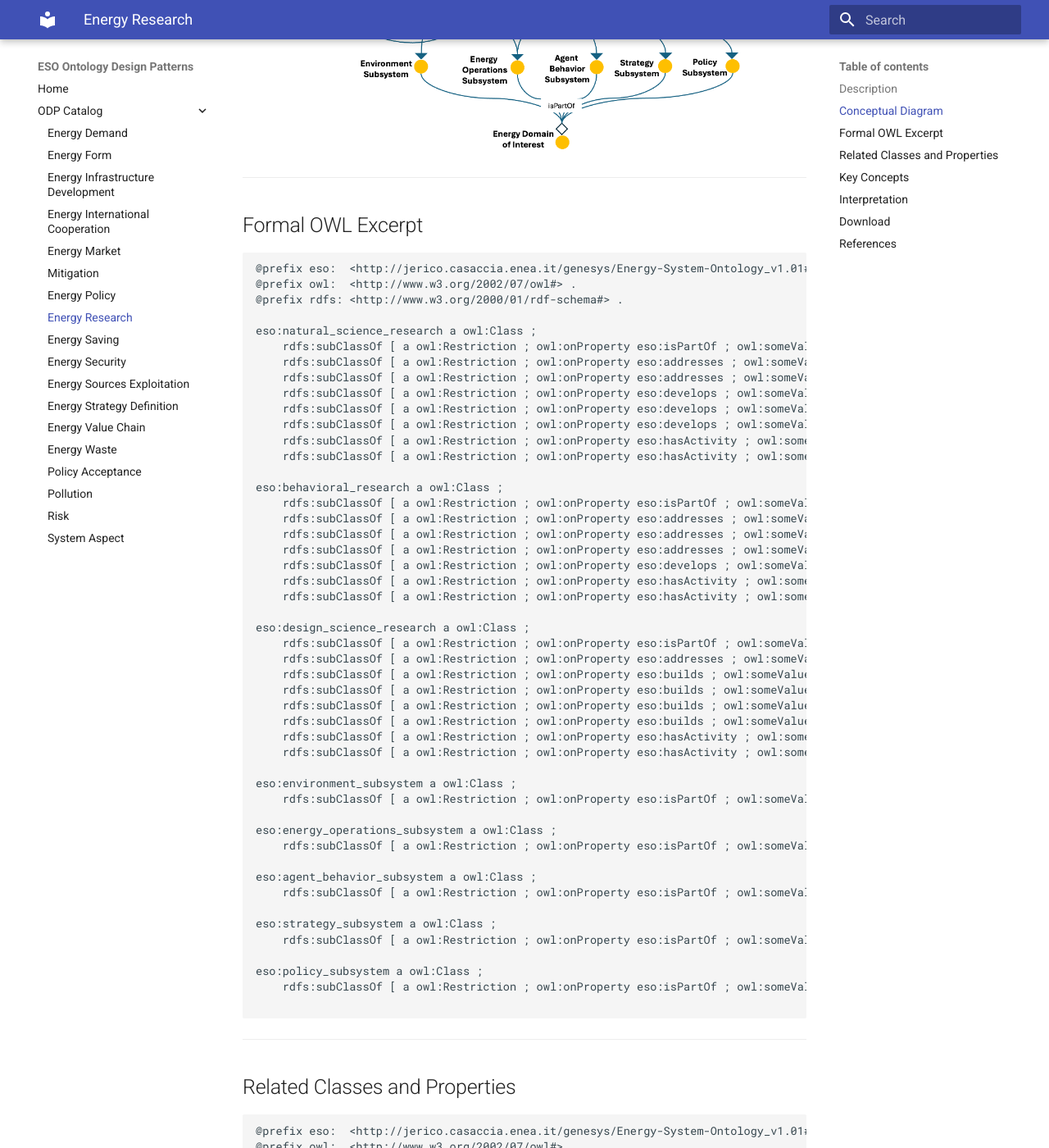
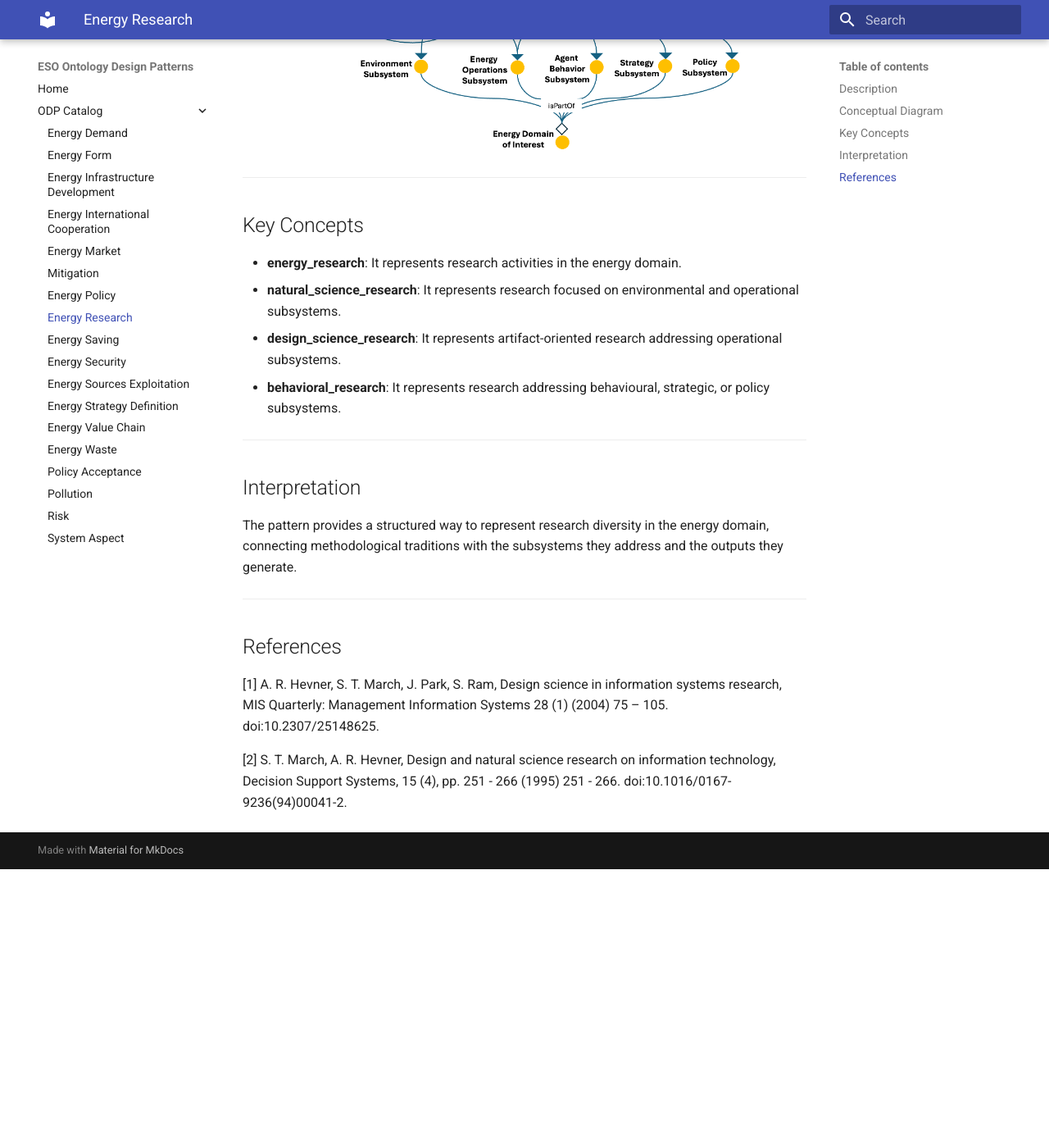
Before and after one commit to AntonioDeNicola/eso-odp-site, an MkDocs documentation site: the page built from docs/odp/energy-research.md, in a window 1280 px wide and 1400 px high, scrolled down 700 px. Shown: the whole window at 82% size. Built offline with MkDocs 1.6.1 and Material for MkDocs 9.7.7, drawn with Linux system fonts in a browser that asks for light colours; after the commit the page ends 1760 px from its top, so only the background shows below that; some of the changed text lies outside the part shown.

Commit message:
Update energy-research.md

````diff
--- a/docs/odp/energy-research.md
+++ b/docs/odp/energy-research.md
@@ -9,101 +9,6 @@ This pattern provides a structured semantic representation that can be reused ac
 
 ## Conceptual Diagram
 ![Energy Research ODP Diagram](../assets/images/energy-research.png)
-
----
-
-## Formal OWL Excerpt
-
-```turtle
-@prefix eso:  <http://jerico.casaccia.enea.it/genesys/Energy-System-Ontology_v1.01#> .
-@prefix owl:  <http://www.w3.org/2002/07/owl#> .
-@prefix rdfs: <http://www.w3.org/2000/01/rdf-schema#> .
-
-eso:natural_science_research a owl:Class ;
-    rdfs:subClassOf [ a owl:Restriction ; owl:onProperty eso:isPartOf ; owl:someValuesFrom eso:energy_research ] ;
-    rdfs:subClassOf [ a owl:Restriction ; owl:onProperty eso:addresses ; owl:someValuesFrom eso:environment_subsystem ] ;
-    rdfs:subClassOf [ a owl:Restriction ; owl:onProperty eso:addresses ; owl:someValuesFrom eso:energy_operations_subsystem ] ;
-    rdfs:subClassOf [ a owl:Restriction ; owl:onProperty eso:develops ; owl:someValuesFrom eso:theory ] ;
-    rdfs:subClassOf [ a owl:Restriction ; owl:onProperty eso:develops ; owl:someValuesFrom eso:natural_science_law ] ;
-    rdfs:subClassOf [ a owl:Restriction ; owl:onProperty eso:develops ; owl:someValuesFrom eso:natural_science_model ] ;
-    rdfs:subClassOf [ a owl:Restriction ; owl:onProperty eso:hasActivity ; owl:someValuesFrom eso:discovery ] ;
-    rdfs:subClassOf [ a owl:Restriction ; owl:onProperty eso:hasActivity ; owl:someValuesFrom eso:justification ] .
-
-eso:behavioral_research a owl:Class ;
-    rdfs:subClassOf [ a owl:Restriction ; owl:onProperty eso:isPartOf ; owl:someValuesFrom eso:energy_research ] ;
-    rdfs:subClassOf [ a owl:Restriction ; owl:onProperty eso:addresses ; owl:someValuesFrom eso:agent_behavior_subsystem ] ;
-    rdfs:subClassOf [ a owl:Restriction ; owl:onProperty eso:addresses ; owl:someValuesFrom eso:strategy_subsystem ] ;
-    rdfs:subClassOf [ a owl:Restriction ; owl:onProperty eso:addresses ; owl:someValuesFrom eso:policy_subsystem ] ;
-    rdfs:subClassOf [ a owl:Restriction ; owl:onProperty eso:develops ; owl:someValuesFrom eso:theory ] ;
-    rdfs:subClassOf [ a owl:Restriction ; owl:onProperty eso:hasActivity ; owl:someValuesFrom eso:discovery ] ;
-    rdfs:subClassOf [ a owl:Restriction ; owl:onProperty eso:hasActivity ; owl:someValuesFrom eso:justification ] .
-
-eso:design_science_research a owl:Class ;
-    rdfs:subClassOf [ a owl:Restriction ; owl:onProperty eso:isPartOf ; owl:someValuesFrom eso:energy_research ] ;
-    rdfs:subClassOf [ a owl:Restriction ; owl:onProperty eso:addresses ; owl:someValuesFrom eso:energy_operations_subsystem ] ;
-    rdfs:subClassOf [ a owl:Restriction ; owl:onProperty eso:builds ; owl:someValuesFrom eso:construct ] ;
-    rdfs:subClassOf [ a owl:Restriction ; owl:onProperty eso:builds ; owl:someValuesFrom eso:model ] ;
-    rdfs:subClassOf [ a owl:Restriction ; owl:onProperty eso:builds ; owl:someValuesFrom eso:method ] ;
-    rdfs:subClassOf [ a owl:Restriction ; owl:onProperty eso:builds ; owl:someValuesFrom eso:implementation ] ;
-    rdfs:subClassOf [ a owl:Restriction ; owl:onProperty eso:hasActivity ; owl:someValuesFrom eso:evaluation ] ;
-    rdfs:subClassOf [ a owl:Restriction ; owl:onProperty eso:hasActivity ; owl:someValuesFrom eso:build ] .
-
-eso:environment_subsystem a owl:Class ;
-    rdfs:subClassOf [ a owl:Restriction ; owl:onProperty eso:isPartOf ; owl:someValuesFrom eso:energy_domain_of_interest ] .
-
-eso:energy_operations_subsystem a owl:Class ;
-    rdfs:subClassOf [ a owl:Restriction ; owl:onProperty eso:isPartOf ; owl:someValuesFrom eso:energy_domain_of_interest ] .
-
-eso:agent_behavior_subsystem a owl:Class ;
-    rdfs:subClassOf [ a owl:Restriction ; owl:onProperty eso:isPartOf ; owl:someValuesFrom eso:energy_domain_of_interest ] .
-
-eso:strategy_subsystem a owl:Class ;
-    rdfs:subClassOf [ a owl:Restriction ; owl:onProperty eso:isPartOf ; owl:someValuesFrom eso:energy_domain_of_interest ] .
-
-eso:policy_subsystem a owl:Class ;
-    rdfs:subClassOf [ a owl:Restriction ; owl:onProperty eso:isPartOf ; owl:someValuesFrom eso:energy_domain_of_interest ] .
-
-```
-
----
-
-## Related Classes and Properties
-
-```turtle
-@prefix eso:  <http://jerico.casaccia.enea.it/genesys/Energy-System-Ontology_v1.01#> .
-@prefix owl:  <http://www.w3.org/2002/07/owl#> .
-
-eso:energy_research a owl:Class .
-eso:natural_science_research a owl:Class .
-eso:behavioral_research a owl:Class .
-eso:design_science_research a owl:Class .
-
-eso:environment_subsystem a owl:Class .
-eso:energy_operations_subsystem a owl:Class .
-eso:agent_behavior_subsystem a owl:Class .
-eso:strategy_subsystem a owl:Class .
-eso:policy_subsystem a owl:Class .
-eso:energy_domain_of_interest a owl:Class .
-
-eso:theory a owl:Class .
-eso:natural_science_law a owl:Class .
-eso:natural_science_model a owl:Class .
-
-eso:construct a owl:Class .
-eso:model a owl:Class .
-eso:method a owl:Class .
-eso:implementation a owl:Class .
-
-eso:discovery a owl:Class .
-eso:justification a owl:Class .
-eso:build a owl:Class .
-eso:evaluation a owl:Class .
-
-eso:addresses a owl:ObjectProperty .
-eso:develops a owl:ObjectProperty .
-eso:builds a owl:ObjectProperty .
-eso:hasActivity a owl:ObjectProperty .
-```
 
 ---
 
@@ -121,11 +26,6 @@ The pattern provides a structured way to represent research diversity in the ene
 
 ---
 
-## Download
-- [TTL file](../assets/rdf/energy-research.ttl)
-
----
-
 ## References
 [1] A. R. Hevner, S. T. March, J. Park, S. Ram, Design science in information systems research, MIS Quarterly: Management Information Systems 28 (1) (2004) 75 – 105. doi:10.2307/25148625.
 
````
